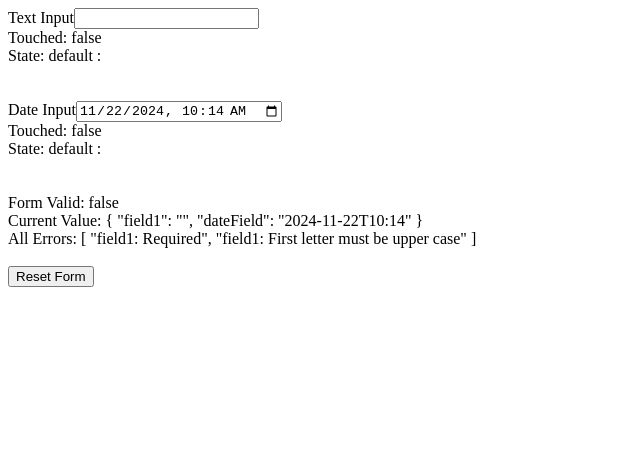
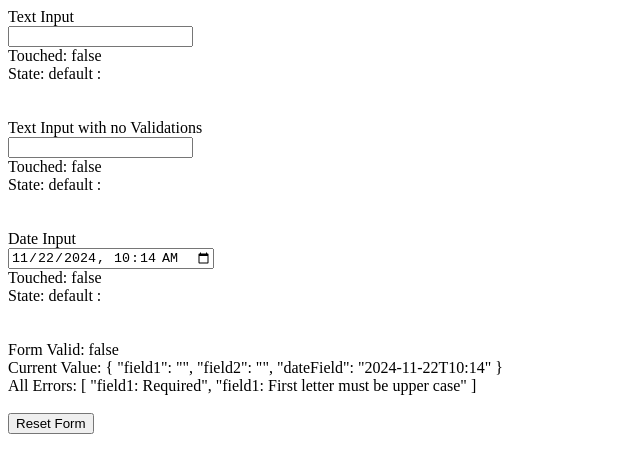
Before and after one commit to luistabotelho/angular-signal-forms, an Angular app: page / in a window 1280 px wide. Shown: the top 472 px of the page, without its empty margins (0-640 px from the left). Built offline with nearby package versions, Linux system fonts and the light colour scheme.

Commit message:
Added field with no validation in test component

```diff
--- a/src/app/app.component.html
+++ b/src/app/app.component.html
@@ -1,5 +1,6 @@
 <div>
     <label for="field1">Text Input</label>
+    <br>
     <input
     id="field1"
     type="text"
@@ -10,9 +11,23 @@
     <br>
     State: {{form.field1.state().state}} : {{form.field1.state().message}}
 </div>
+<br><br><div>
+    <label for="field2">Text Input with no Validations</label>
+    <br>
+    <input
+    id="field2"
+    type="text"
+    (blur)="form.field2.touched.set(true)"
+    [(ngModel)]="form.field2.currentValue">
+    <br>
+    Touched: {{form.field2.touched()}}
+    <br>
+    State: {{form.field2.state().state}} : {{form.field2.state().message}}
+</div>
 <br><br>
 <div>
     <label for="dateField">Date Input</label>
+    <br>
     <input
     id="dateField"
     type="datetime-local"
--- a/src/app/app.component.ts
+++ b/src/app/app.component.ts
@@ -6,6 +6,7 @@ import { CommonModule } from '@angular/common';
 
 interface DataType {
   field1: string
+  field2: string
   dateField: string
 }
 
@@ -28,6 +29,9 @@ export class AppComponent {
         (val) => val.length > 10 ? new Error("Must not exceed 10 characters") : null
       ]
     },
+    field2: {
+      initialValue: ""
+    },
     dateField: {
       initialValue: new Date().toISOString().slice(0, 16),
       validators: [
```
